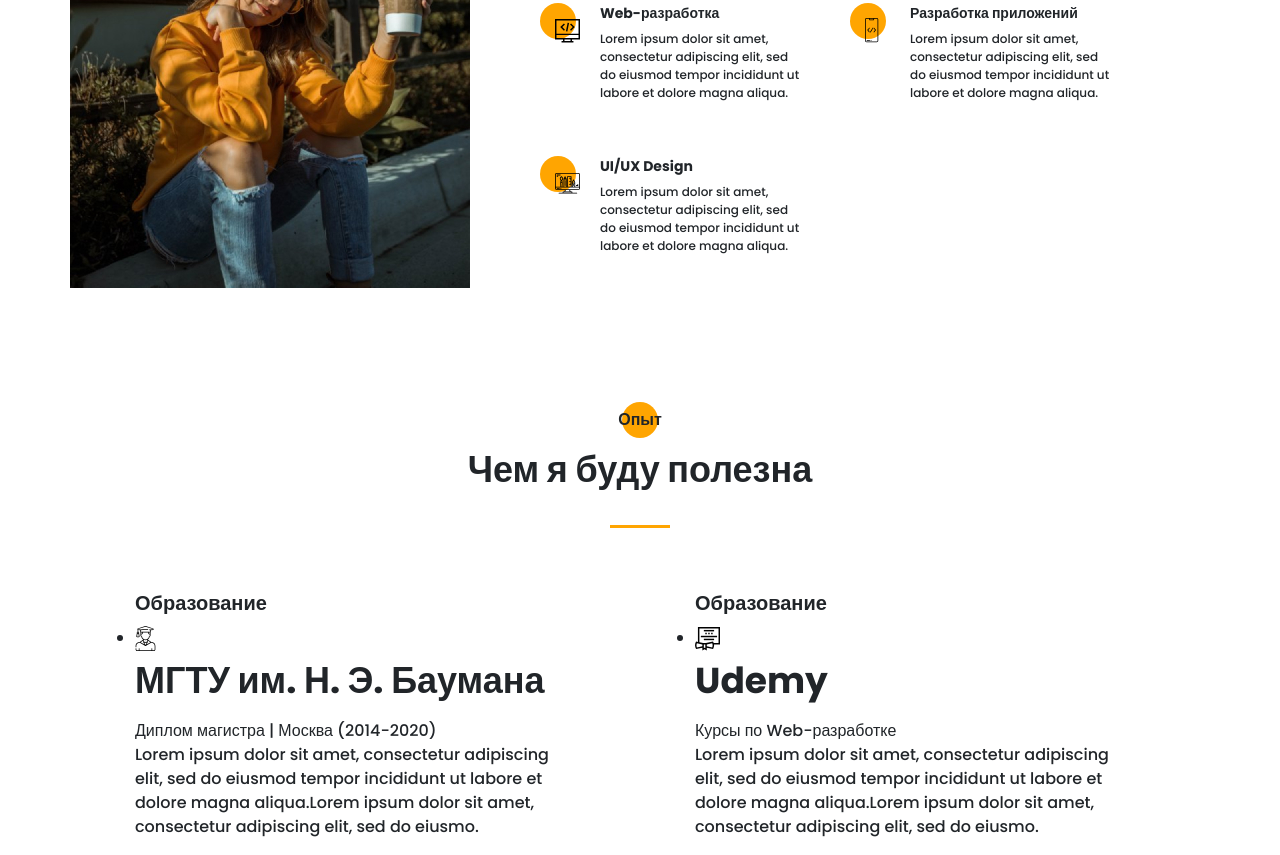
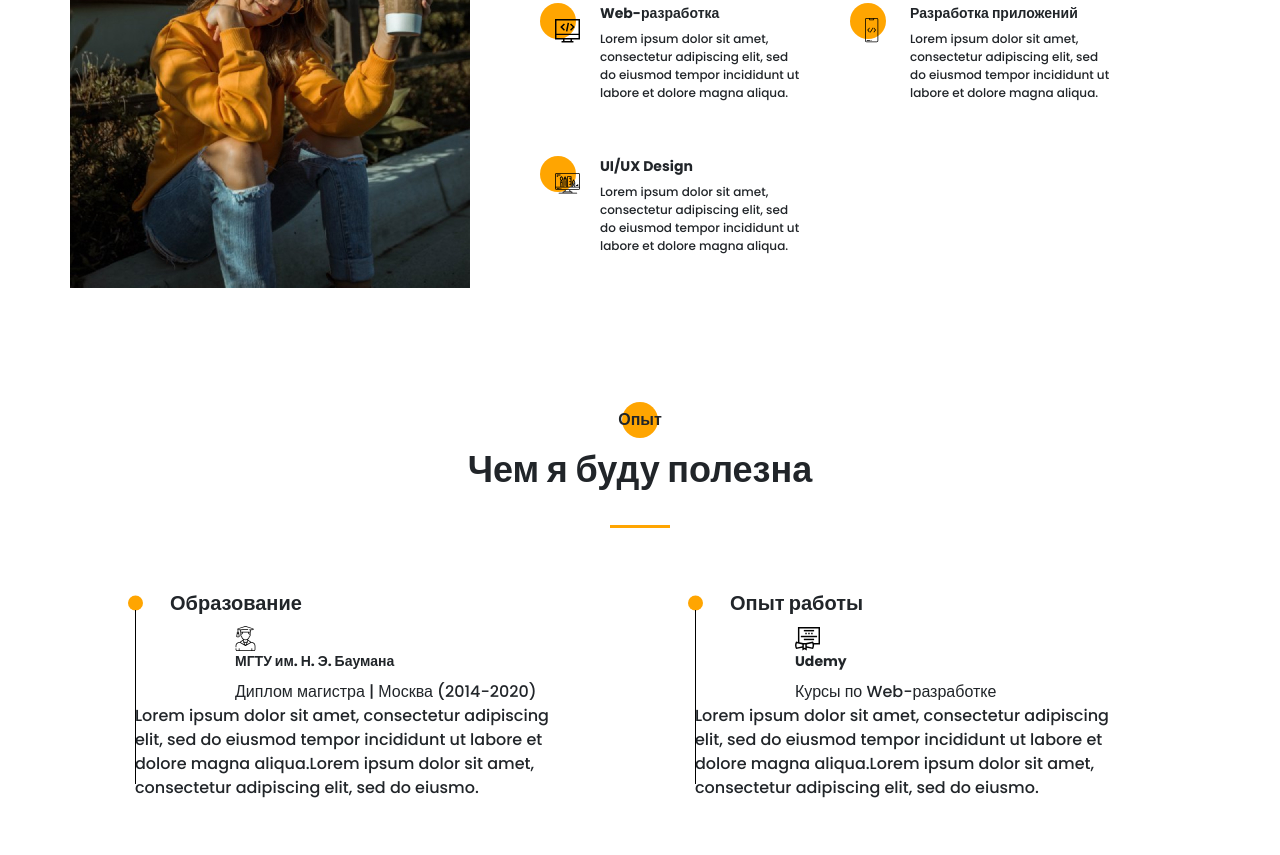
Before and after one commit to Umidjon1987/PORTFOLIO, a website: page src/index.html in a window 1280 px wide. Shown: the part 1232-2087 px from the top of the page. After the commit the page ends 2048 px from the top, so only its background shows below. Drawn offline with nearby package versions, Linux system fonts and the light colour scheme; files that its build step writes are made by us from their sources; files whose address does not match are found by name.

Commit message:
10_01_2022

```diff
--- a/src/index.html
+++ b/src/index.html
@@ -196,14 +196,14 @@
                     <ul>
                         <li>
                             <div class="resume__item">
-                                <div class="resime__item-head">
+                                <div class="resume__item-head">
                                     <div class="resume__item-icon">
                                         <img src="icons/experience/university.svg" alt="university">
                                     </div>
-                                    <h4 class="title title_fz_14">МГТУ им. Н. Э. Баумана</h4>
+                                    <h4 class="title title_fz14">МГТУ им. Н. Э. Баумана</h4>
                                     <div class="resume__item-location">Диплом магистра | Москва (2014-2020)</div>
                                 </div>
-                                <div class="resume__body">
+                                <div class="resume__item-body">
                                     Lorem ipsum dolor sit amet, consectetur adipiscing elit, sed do eiusmod tempor incididunt ut labore et dolore magna aliqua.Lorem ipsum dolor sit amet, consectetur adipiscing elit, sed do eiusmo.
                                 </div>
                             </div>
@@ -211,18 +211,18 @@
                     </ul>
                 </div>
                 <div class="resume__column">
-                    <h3 class="title title_fz20 resume__column-title">Образование</h3>
+                    <h3 class="title title_fz20 resume__column-title">Опыт работы</h3>
                     <ul>
                         <li>
                             <div class="resume__item">
-                                <div class="resime__item-head">
+                                <div class="resume__item-head">
                                     <div class="resume__item-icon">
                                         <img src="icons/experience/courses.svg" alt="university">
                                     </div>
-                                    <h4 class="title title_fz_14">Udemy</h4>
+                                    <h4 class="title title_fz14">Udemy</h4>
                                     <div class="resume__item-location">Курсы по Web-разработке </div>
                                 </div>
-                                <div class="resume__body">
+                                <div class="resume__item-body">
                                     Lorem ipsum dolor sit amet, consectetur adipiscing elit, sed do eiusmod tempor incididunt ut labore et dolore magna aliqua.Lorem ipsum dolor sit amet, consectetur adipiscing elit, sed do eiusmo.
                                 </div>
                             </div>
--- a/src/sass/blocks/_resume.scss
+++ b/src/sass/blocks/_resume.scss
@@ -20,4 +20,43 @@
         grid-template-columns: repeat(2, 425px);
         column-gap: 135px;
     }
+    &__column {
+        &-title {
+            position: relative;
+            padding-left: 35px;
+            &:before {
+                content: '';
+                position: absolute;
+                width: 15px;
+                height: 15px;
+                background: $main-color;
+                border-radius: 100%;
+                left: -7px;
+                top: 50%;
+                transform: translateY(-50%);
+            }
+        }
+        ul {
+            list-style-type: none;
+            li {
+                position: relative;
+                &:after {
+                    content: '';
+                    width: 1px;
+                    height: 100%;
+                    position: absolute;
+                    top: -16px;
+                    left: 0;
+                    background-color: #000;
+
+                }
+            }
+        }
+
+    }
+    &__item {
+        &-head {
+            padding: 0 0 0 100px;
+        }
+    }
 }
```
Also changed, not shown: dist/css/style.min.css, dist/index.html.
